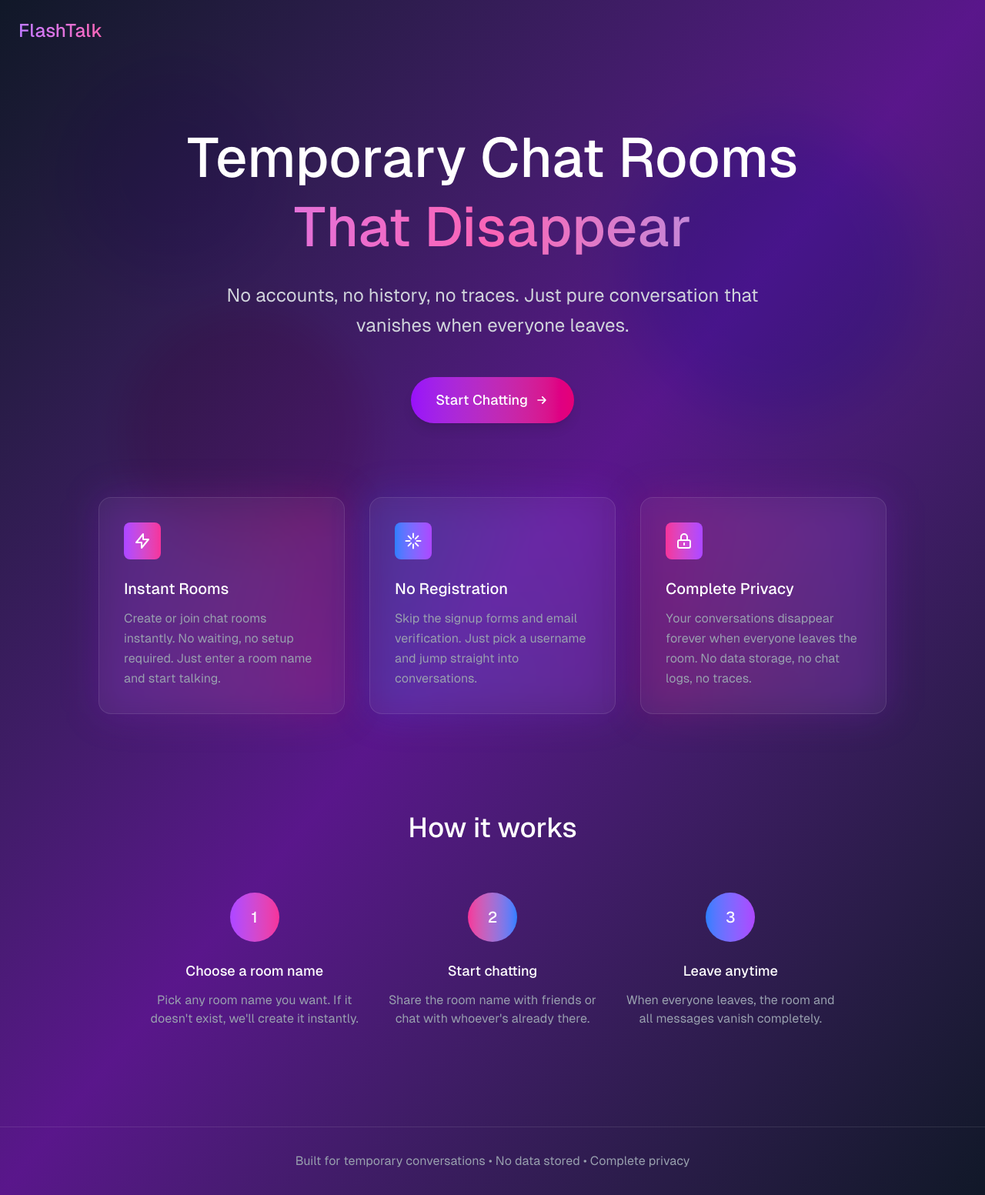
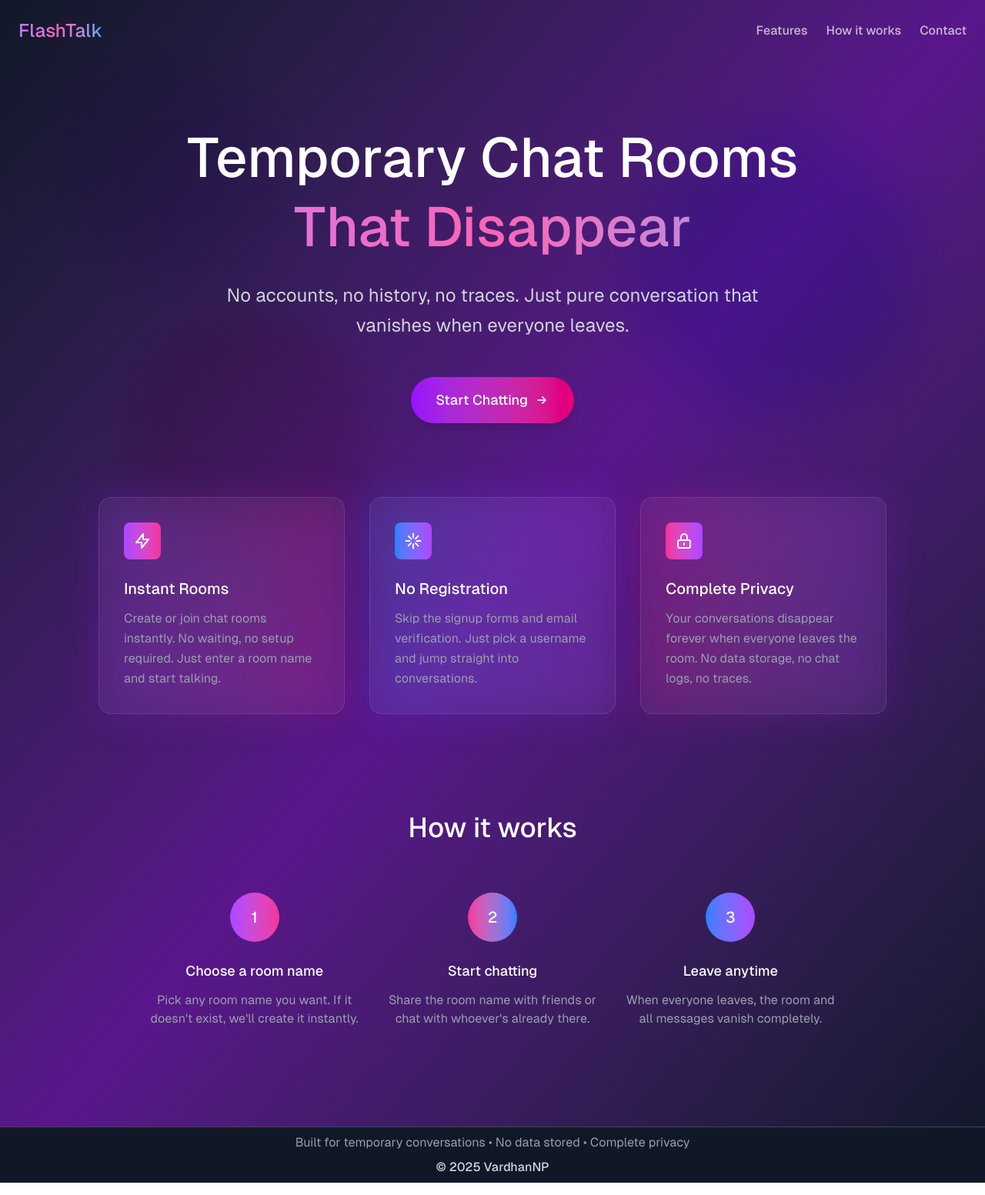
Before and after one commit to SaiVardhanNP/FlashTalk, a React (Vite) app in the folder frontend/: page / in a window 1280 px wide. Shown: the whole page at 77% size. Built offline with nearby package versions, Linux system fonts and the light colour scheme.

Commit message:
did some final touchings to the layouts and footer

```diff
--- a/frontend/src/components/LandingPage.tsx
+++ b/frontend/src/components/LandingPage.tsx
@@ -1,15 +1,15 @@
-import React from 'react';
-import { useNavigate } from 'react-router-dom';
+import React from "react";
+import { useNavigate } from "react-router-dom";
 
 const LandingPage = () => {
-    const navigate=useNavigate();
+  const navigate = useNavigate();
   const handleStartChatting = () => {
     // This will be replaced with actual navigation in your app
-    navigate("/join")
+    navigate("/join");
   };
 
   return (
-    <div className="min-h-screen bg-gradient-to-br from-gray-900 via-purple-900 to-gray-900 text-white overflow-hidden">
+    <div className="min-h-screen scroll-smooth bg-gradient-to-br from-gray-900 via-purple-900 to-gray-900 text-white overflow-hidden">
       {/* Background Effects */}
       <div className="absolute inset-0">
         <div className="absolute top-20 left-20 w-72 h-72 bg-purple-500 rounded-full mix-blend-multiply filter blur-2xl opacity-20 animate-pulse"></div>
@@ -18,10 +18,34 @@ const LandingPage = () => {
       </div>
 
       {/* Navigation */}
-      <nav className="relative z-10 p-6">
+      <nav className="relative z-20 p-6">
         <div className="max-w-7xl mx-auto flex justify-between items-center">
-          <div className="text-2xl font-bold bg-gradient-to-r from-purple-400 to-pink-400 bg-clip-text text-transparent">
+          {/* Logo */}
+          <div onClick={()=>navigate("/")}  className="cursor-pointer relative text-2xl font-bold bg-gradient-to-r from-purple-400 via-pink-400 to-blue-400 bg-clip-text text-transparent">
             FlashTalk
+            <span className="absolute left-0 -bottom-1 w-0 h-1 bg-gradient-to-r from-purple-400 via-pink-400 to-blue-400 rounded-full transition-all duration-500 group-hover:w-full"></span>
+          </div>
+
+          {/* Optional nav items */}
+          <div className="hidden  md:flex gap-6 text-white/70 font-semibold">
+            <a
+              href="#features"
+              className="hover:text-white transition-colors duration-300"
+            >
+              Features
+            </a>
+            <a
+              href="#how-it-works"
+              className="hover:text-white transition-colors duration-300"
+            >
+              How it works
+            </a>
+            <a
+              href="#contact"
+              className="hover:text-white transition-colors duration-300"
+            >
+              Contact
+            </a>
           </div>
         </div>
       </nav>
@@ -39,7 +63,8 @@ const LandingPage = () => {
 
           {/* Subtitle */}
           <p className="text-xl md:text-2xl text-gray-300 mb-12 max-w-3xl mx-auto leading-relaxed">
-            No accounts, no history, no traces. Just pure conversation that vanishes when everyone leaves.
+            No accounts, no history, no traces. Just pure conversation that
+            vanishes when everyone leaves.
           </p>
 
           {/* CTA Button */}
@@ -49,27 +74,51 @@ const LandingPage = () => {
           >
             <span className="relative z-10 flex items-center">
               Start Chatting
-              <svg className="ml-2 w-5 h-5 transition-transform duration-300 group-hover:translate-x-1" fill="none" stroke="currentColor" viewBox="0 0 24 24">
-                <path strokeLinecap="round" strokeLinejoin="round" strokeWidth={2} d="M13 7l5 5m0 0l-5 5m5-5H6" />
+              <svg
+                className="ml-2 w-5 h-5 transition-transform duration-300 group-hover:translate-x-1"
+                fill="none"
+                stroke="currentColor"
+                viewBox="0 0 24 24"
+              >
+                <path
+                  strokeLinecap="round"
+                  strokeLinejoin="round"
+                  strokeWidth={2}
+                  d="M13 7l5 5m0 0l-5 5m5-5H6"
+                />
               </svg>
             </span>
           </button>
         </div>
 
         {/* Features Grid */}
-        <div className="grid md:grid-cols-3 gap-8 mt-24 max-w-5xl mx-auto">
+        <div
+          id="features"
+          className="grid md:grid-cols-3 gap-8 mt-24 max-w-5xl mx-auto"
+        >
           {/* Feature 1 */}
           <div className="group relative">
             <div className="absolute inset-0 bg-gradient-to-r from-purple-600/20 to-pink-600/20 rounded-2xl blur-xl transition-all duration-300 group-hover:blur-lg"></div>
             <div className="relative bg-white/5 backdrop-blur-sm rounded-2xl p-8 border border-white/10 transition-all duration-300 hover:bg-white/10 hover:border-white/20">
               <div className="w-12 h-12 bg-gradient-to-r from-purple-500 to-pink-500 rounded-lg flex items-center justify-center mb-6">
-                <svg className="w-6 h-6 text-white" fill="none" stroke="currentColor" viewBox="0 0 24 24">
-                  <path strokeLinecap="round" strokeLinejoin="round" strokeWidth={2} d="M13 10V3L4 14h7v7l9-11h-7z" />
+                <svg
+                  className="w-6 h-6 text-white"
+                  fill="none"
+                  stroke="currentColor"
+                  viewBox="0 0 24 24"
+                >
+                  <path
+                    strokeLinecap="round"
+                    strokeLinejoin="round"
+                    strokeWidth={2}
+                    d="M13 10V3L4 14h7v7l9-11h-7z"
+                  />
                 </svg>
               </div>
               <h3 className="text-xl font-semibold mb-3">Instant Rooms</h3>
               <p className="text-gray-400 leading-relaxed">
-                Create or join chat rooms instantly. No waiting, no setup required. Just enter a room name and start talking.
+                Create or join chat rooms instantly. No waiting, no setup
+                required. Just enter a room name and start talking.
               </p>
             </div>
           </div>
@@ -79,13 +128,24 @@ const LandingPage = () => {
             <div className="absolute inset-0 bg-gradient-to-r from-blue-600/20 to-purple-600/20 rounded-2xl blur-xl transition-all duration-300 group-hover:blur-lg"></div>
             <div className="relative bg-white/5 backdrop-blur-sm rounded-2xl p-8 border border-white/10 transition-all duration-300 hover:bg-white/10 hover:border-white/20">
               <div className="w-12 h-12 bg-gradient-to-r from-blue-500 to-purple-500 rounded-lg flex items-center justify-center mb-6">
-                <svg className="w-6 h-6 text-white" fill="none" stroke="currentColor" viewBox="0 0 24 24">
-                  <path strokeLinecap="round" strokeLinejoin="round" strokeWidth={2} d="M18.364 5.636l-3.536 3.536m0 5.656l3.536 3.536M9.172 9.172L5.636 5.636m3.536 9.192L5.636 18.364M12 2.5v5M12 16.5v5M2.5 12h5M16.5 12h5" />
+                <svg
+                  className="w-6 h-6 text-white"
+                  fill="none"
+                  stroke="currentColor"
+                  viewBox="0 0 24 24"
+                >
+                  <path
+                    strokeLinecap="round"
+                    strokeLinejoin="round"
+                    strokeWidth={2}
+                    d="M18.364 5.636l-3.536 3.536m0 5.656l3.536 3.536M9.172 9.172L5.636 5.636m3.536 9.192L5.636 18.364M12 2.5v5M12 16.5v5M2.5 12h5M16.5 12h5"
+                  />
                 </svg>
               </div>
               <h3 className="text-xl font-semibold mb-3">No Registration</h3>
               <p className="text-gray-400 leading-relaxed">
-                Skip the signup forms and email verification. Just pick a username and jump straight into conversations.
+                Skip the signup forms and email verification. Just pick a
+                username and jump straight into conversations.
               </p>
             </div>
           </div>
@@ -95,20 +155,31 @@ const LandingPage = () => {
             <div className="absolute inset-0 bg-gradient-to-r from-pink-600/20 to-purple-600/20 rounded-2xl blur-xl transition-all duration-300 group-hover:blur-lg"></div>
             <div className="relative bg-white/5 backdrop-blur-sm rounded-2xl p-8 border border-white/10 transition-all duration-300 hover:bg-white/10 hover:border-white/20">
               <div className="w-12 h-12 bg-gradient-to-r from-pink-500 to-purple-500 rounded-lg flex items-center justify-center mb-6">
-                <svg className="w-6 h-6 text-white" fill="none" stroke="currentColor" viewBox="0 0 24 24">
-                  <path strokeLinecap="round" strokeLinejoin="round" strokeWidth={2} d="M12 15v2m-6 4h12a2 2 0 002-2v-6a2 2 0 00-2-2H6a2 2 0 00-2 2v6a2 2 0 002 2zm10-10V7a4 4 0 00-8 0v4h8z" />
+                <svg
+                  className="w-6 h-6 text-white"
+                  fill="none"
+                  stroke="currentColor"
+                  viewBox="0 0 24 24"
+                >
+                  <path
+                    strokeLinecap="round"
+                    strokeLinejoin="round"
+                    strokeWidth={2}
+                    d="M12 15v2m-6 4h12a2 2 0 002-2v-6a2 2 0 00-2-2H6a2 2 0 00-2 2v6a2 2 0 002 2zm10-10V7a4 4 0 00-8 0v4h8z"
+                  />
                 </svg>
               </div>
               <h3 className="text-xl font-semibold mb-3">Complete Privacy</h3>
               <p className="text-gray-400 leading-relaxed">
-                Your conversations disappear forever when everyone leaves the room. No data storage, no chat logs, no traces.
+                Your conversations disappear forever when everyone leaves the
+                room. No data storage, no chat logs, no traces.
               </p>
             </div>
           </div>
         </div>
 
         {/* How it works */}
-        <div className="mt-32 text-center">
+        <div id="how-it-works" className="mt-32 text-center">
           <h2 className="text-3xl md:text-4xl font-bold mb-16">How it works</h2>
           <div className="grid md:grid-cols-3 gap-8 max-w-4xl mx-auto">
             <div className="relative">
@@ -116,34 +187,51 @@ const LandingPage = () => {
                 1
               </div>
               <h3 className="text-lg font-semibold mb-3">Choose a room name</h3>
-              <p className="text-gray-400">Pick any room name you want. If it doesn't exist, we'll create it instantly.</p>
+              <p className="text-gray-400">
+                Pick any room name you want. If it doesn't exist, we'll create
+                it instantly.
+              </p>
             </div>
             <div className="relative">
               <div className="w-16 h-16 bg-gradient-to-r from-pink-500 to-blue-500 rounded-full flex items-center justify-center mx-auto mb-6 text-xl font-bold">
                 2
               </div>
               <h3 className="text-lg font-semibold mb-3">Start chatting</h3>
-              <p className="text-gray-400">Share the room name with friends or chat with whoever's already there.</p>
+              <p className="text-gray-400">
+                Share the room name with friends or chat with whoever's already
+                there.
+              </p>
             </div>
             <div className="relative">
               <div className="w-16 h-16 bg-gradient-to-r from-blue-500 to-purple-500 rounded-full flex items-center justify-center mx-auto mb-6 text-xl font-bold">
                 3
               </div>
               <h3 className="text-lg font-semibold mb-3">Leave anytime</h3>
-              <p className="text-gray-400">When everyone leaves, the room and all messages vanish completely.</p>
+              <p className="text-gray-400">
+                When everyone leaves, the room and all messages vanish
+                completely.
+              </p>
             </div>
           </div>
         </div>
       </div>
 
       {/* Footer */}
-      <div className="relative z-10 border-t border-white/10 py-8">
-        <div className="max-w-7xl mx-auto px-6 text-center">
-          <p className="text-gray-400">
-            Built for temporary conversations • No data stored • Complete privacy
-          </p>
-        </div>
-      </div>
+      <div
+  id="contact"
+  className="relative z-10 border-t border-white/20 py-2 bg-gray-900"
+>
+  <div className="max-w-7xl mx-auto px-6 text-center">
+    <p className="text-gray-400 mb-2">
+      Built for temporary conversations • No data stored • Complete privacy
+    </p>
+    <p className="text-gray-300 font-semibold">
+      © {new Date().getFullYear()} VardhanNP
+    </p>
+
+  </div>
+</div>
+
     </div>
   );
 };
--- a/frontend/src/index.css
+++ b/frontend/src/index.css
@@ -17,3 +17,7 @@
 body {
   font-family: 'Geist Sans', 'Poppins', 'Inter', 'Manrope', 'Outfit', 'IBM Plex Sans', 'Raleway', 'Urbanist', sans-serif;
 }
+/* globals.css or index.css */
+html {
+  @apply scroll-smooth;
+}
```
Also changed, not shown: frontend/src/components/JoinRoom.tsx (+8 -8 lines).
